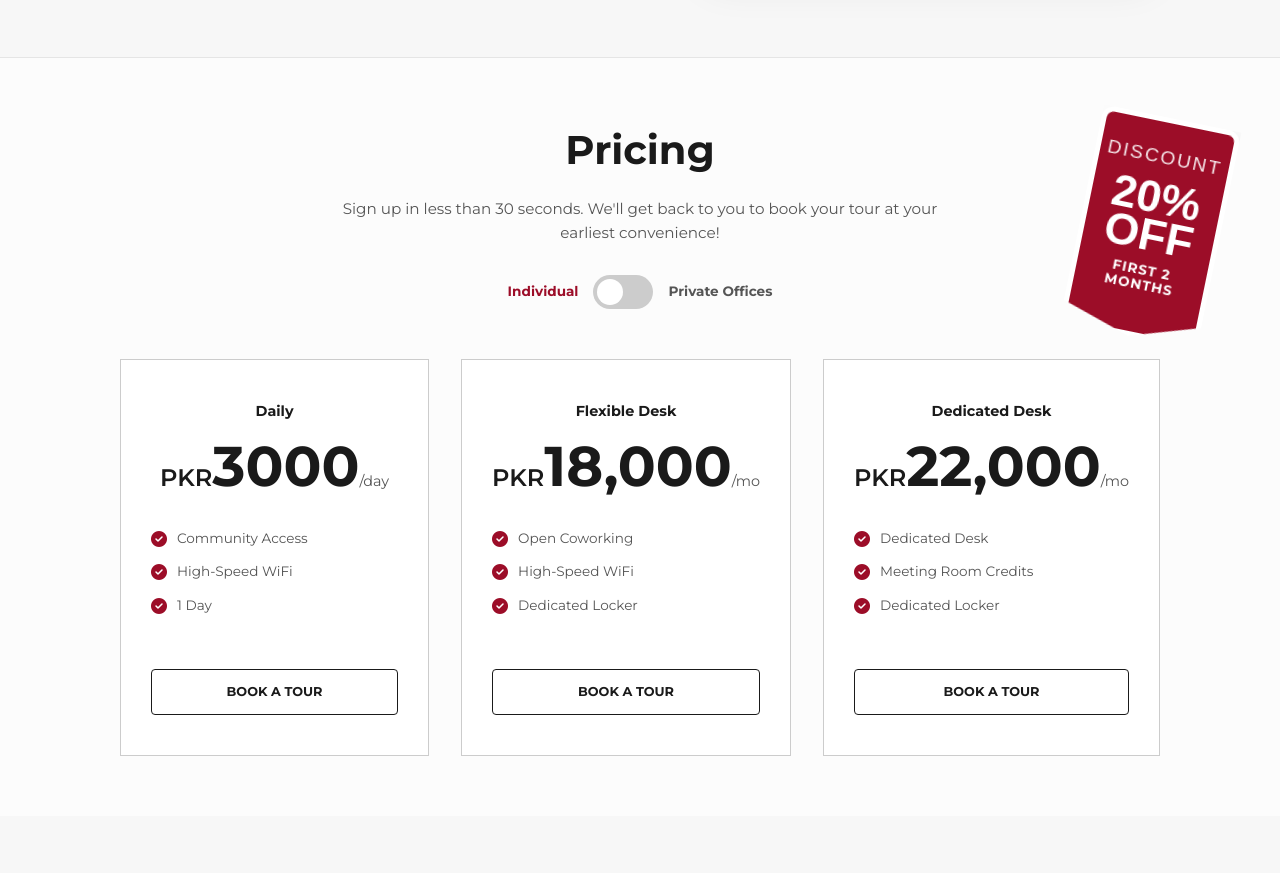
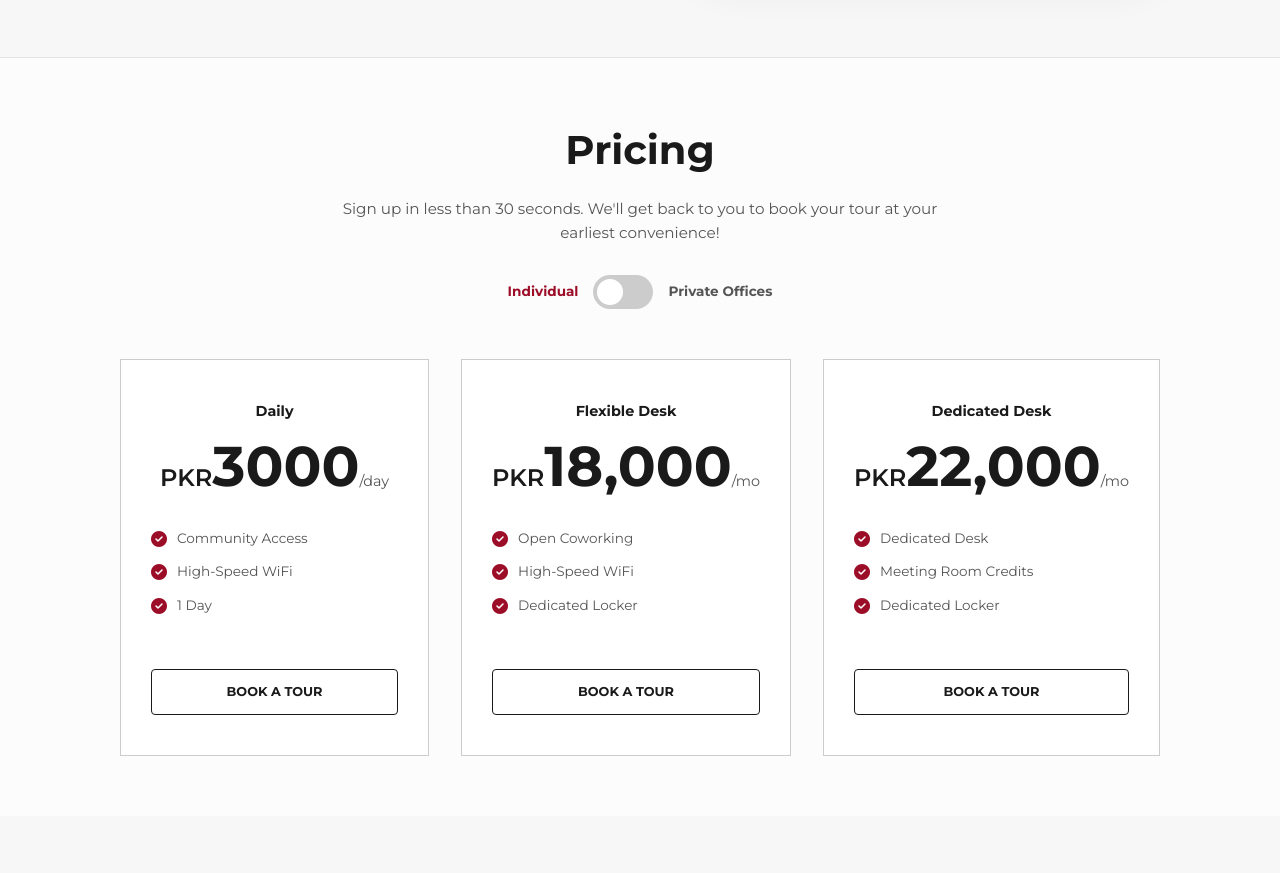
Before and after one commit to ab2030909/Labourites.coworking, a plain HTML site: page index.html in a window 1280 px wide. Shown: the part 2890-3763 px from the top of the page. Drawn offline with nearby package versions, Linux system fonts and the light colour scheme; files whose address does not match are found by name; a web font is replaced by a local one.

Commit message:
Update project files

```diff
--- a/index.html
+++ b/index.html
@@ -244,11 +244,7 @@
                 </div>
             </div>
 
-            <div class="pricing-sticker-tag">
-                <span class="sticker-header">DISCOUNT</span>
-                <span class="sticker-amount">20% OFF</span>
-                <span class="sticker-footer">FIRST 2 MONTHS</span>
-            </div>
+
 
             <div class="pricing-view active" id="individual-view">
                 <div class="pricing-cards">
```
